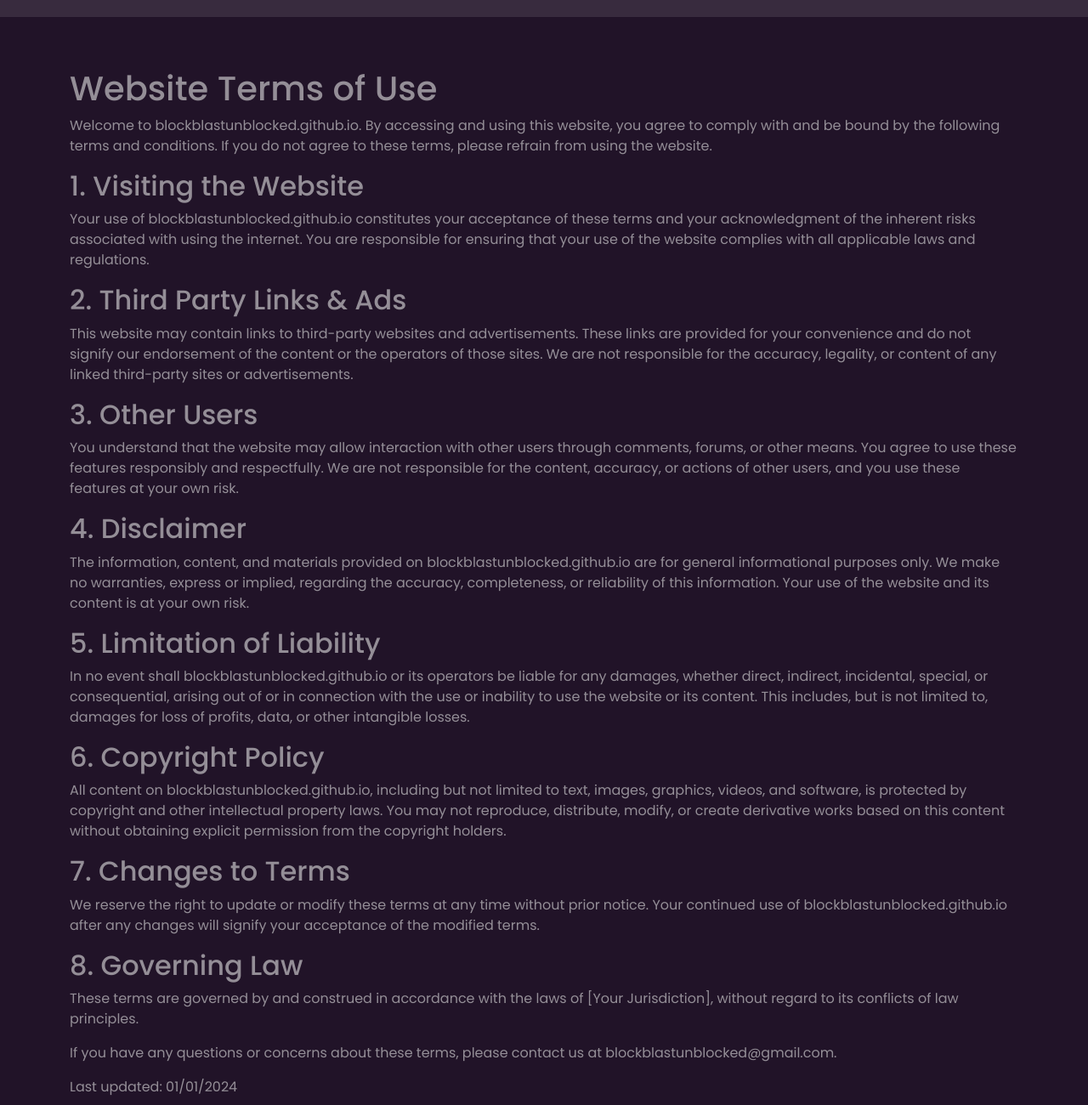
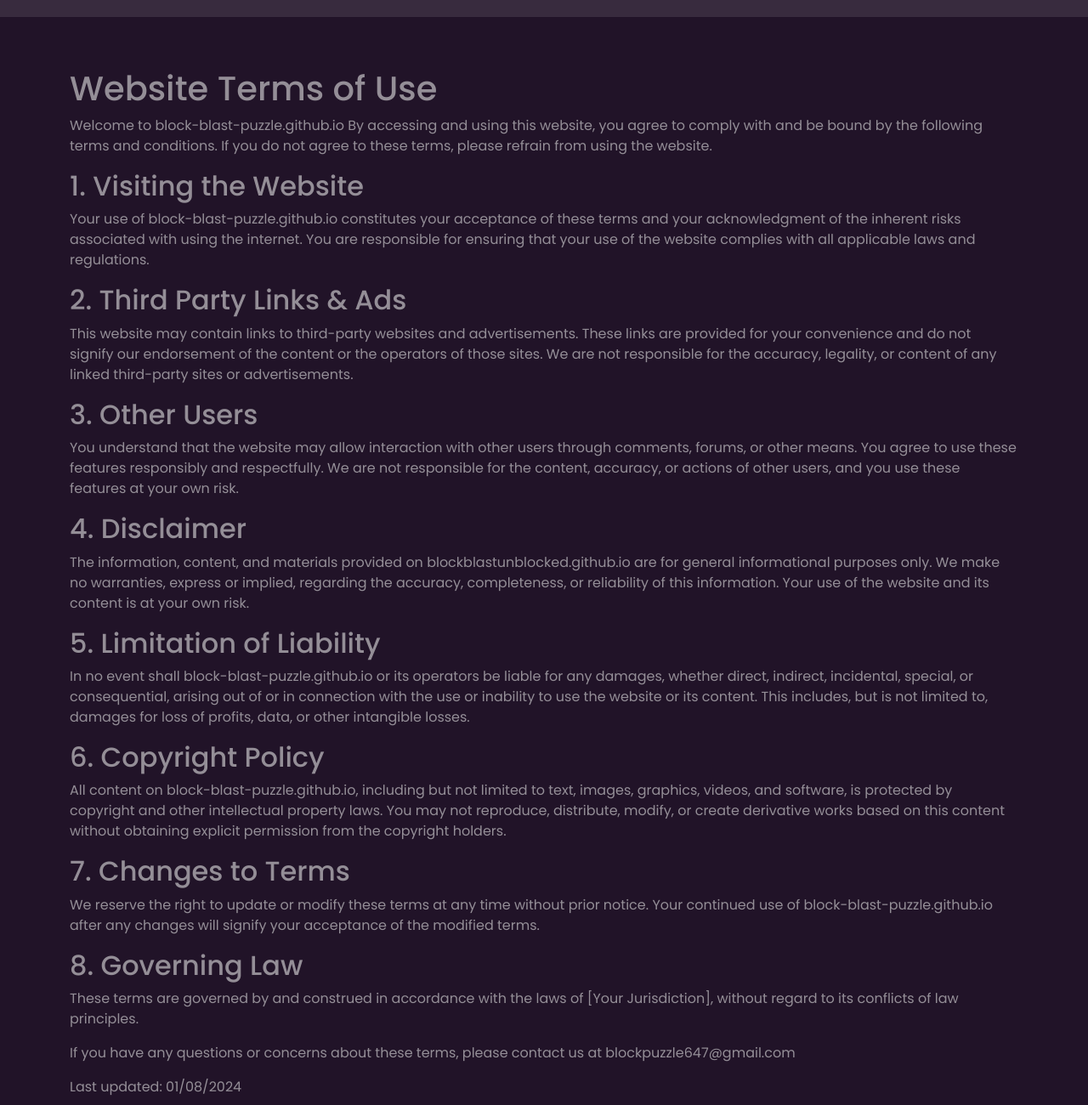
Before and after one commit to block-blast-puzzle/block-blast-puzzle.github.io, a plain HTML site: page term.html in a window 1280 px wide. Shown: the part 80-1380 px from the top of the page at 85% size. Drawn offline with Linux system fonts and the light colour scheme.

Commit message:
Update term.html

```diff
--- a/term.html
+++ b/term.html
@@ -4,7 +4,7 @@
 
     <meta charset="utf-8">
     <meta name="viewport" content="width=device-width, initial-scale=0.9, shrink-to-fit=no" />
-    <title>Privacy Policy At blockblastunblocked.github.io </title>
+    <title>Privacy Policy At block-blast-puzzle.github.io </title>
     <meta name="robots" content="noindex,nofollow" />
       <link rel="icon" href="images/favicon.png" sizes="32x32">
 
@@ -33,7 +33,7 @@
         </button>
         <a class="navbar-brand js-scroll-trigger" href="/"><span class="site-logo" alt="site-logo"><strong>
                   <!-- <img src="/assets/images/topvaz_logo.png" alt="topVAZ Games logo" width="70" height="35"> -->
-        blockblastunblocked.github.io
+        block-blast-puzzle.github.io
         </strong> </span></a>
 
         <div class="navbar-collapse collapse" id="nav-menu">
@@ -48,8 +48,8 @@
         </div>
 
         <div class="d-none d-lg-block" style="padding-left: 10px;">
-          <a title="block-blast-unblocked" href="https://blockblastunblocked.github.io">
-          <img src="images/logo.png" alt="block-blast-unblocked" width="70" height="35">
+          <a title="Block Blast Puzzle" href="https://block-blast-puzzle.github.io">
+          <img src="images/logo.png" alt="Block Blast Puzzle" width="70" height="35">
         </div>
       </a>
 
@@ -91,11 +91,11 @@
 
  <h1>Website Terms of Use</h1>
 
-    <p>Welcome to blockblastunblocked.github.io. By accessing and using this website, you agree to comply with and be bound by the following terms and conditions. If you do not agree to these terms, please refrain from using the website.</p>
+    <p>Welcome to block-blast-puzzle.github.io By accessing and using this website, you agree to comply with and be bound by the following terms and conditions. If you do not agree to these terms, please refrain from using the website.</p>
 
     <h2>1. Visiting the Website</h2>
 
-    <p>Your use of blockblastunblocked.github.io constitutes your acceptance of these terms and your acknowledgment of the inherent risks associated with using the internet. You are responsible for ensuring that your use of the website complies with all applicable laws and regulations.</p>
+    <p>Your use of block-blast-puzzle.github.io constitutes your acceptance of these terms and your acknowledgment of the inherent risks associated with using the internet. You are responsible for ensuring that your use of the website complies with all applicable laws and regulations.</p>
 
     <h2>2. Third Party Links & Ads</h2>
 
@@ -111,23 +111,23 @@
 
     <h2>5. Limitation of Liability</h2>
 
-    <p>In no event shall blockblastunblocked.github.io or its operators be liable for any damages, whether direct, indirect, incidental, special, or consequential, arising out of or in connection with the use or inability to use the website or its content. This includes, but is not limited to, damages for loss of profits, data, or other intangible losses.</p>
+    <p>In no event shall block-blast-puzzle.github.io or its operators be liable for any damages, whether direct, indirect, incidental, special, or consequential, arising out of or in connection with the use or inability to use the website or its content. This includes, but is not limited to, damages for loss of profits, data, or other intangible losses.</p>
 
     <h2>6. Copyright Policy</h2>
 
-    <p>All content on blockblastunblocked.github.io, including but not limited to text, images, graphics, videos, and software, is protected by copyright and other intellectual property laws. You may not reproduce, distribute, modify, or create derivative works based on this content without obtaining explicit permission from the copyright holders.</p>
+    <p>All content on block-blast-puzzle.github.io, including but not limited to text, images, graphics, videos, and software, is protected by copyright and other intellectual property laws. You may not reproduce, distribute, modify, or create derivative works based on this content without obtaining explicit permission from the copyright holders.</p>
 
     <h2>7. Changes to Terms</h2>
 
-    <p>We reserve the right to update or modify these terms at any time without prior notice. Your continued use of blockblastunblocked.github.io after any changes will signify your acceptance of the modified terms.</p>
+    <p>We reserve the right to update or modify these terms at any time without prior notice. Your continued use of block-blast-puzzle.github.io after any changes will signify your acceptance of the modified terms.</p>
 
     <h2>8. Governing Law</h2>
 
     <p>These terms are governed by and construed in accordance with the laws of [Your Jurisdiction], without regard to its conflicts of law principles.</p>
 
-    <p>If you have any questions or concerns about these terms, please contact us at blockblastunblocked@gmail.com.</p>
+    <p>If you have any questions or concerns about these terms, please contact us at blockpuzzle647@gmail.com</p>
 
-    <p>Last updated: 01/01/2024</p>
+    <p>Last updated: 01/08/2024</p>
 
 
 
```
